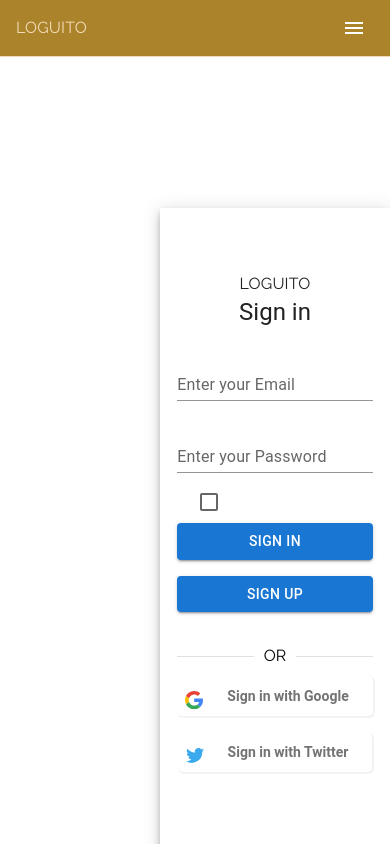
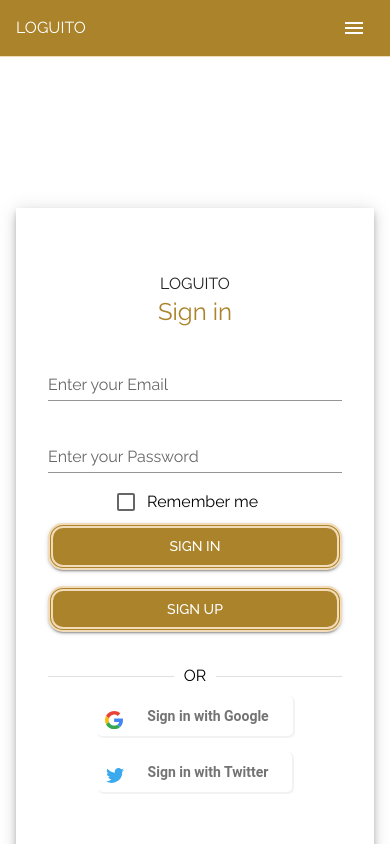
Before and after one commit to RodrigoRabellino/e-commerce-front, a React (Create React App) app: page /signin in a window 390 px wide. Shown: the top 844 px of the page. Built offline with nearby package versions, Linux system fonts and the light colour scheme; no server answers.

Commit message:
Estilos, alineación y responsiveness de Home, Login y Navbar

```diff
--- a/src/App.js
+++ b/src/App.js
@@ -17,8 +17,8 @@ const myTheme = createTheme({
       contrastText: "#F2DBB8",
     },
     background: {
-      default: "#f2dbb8",
-      paper: "#f2dbb8",
+      default: "#white",
+      paper: "#white",
     },
   },
   typography: {
--- a/src/components/Navbar/NavBar.css
+++ b/src/components/Navbar/NavBar.css
@@ -1,10 +1,10 @@
 .navLink {
   text-decoration: none;
-  color: #F2DBB8;
+  color: white;
 }
 
 .navLink:hover{
-  color: #8C5032;
+  color: white;
 }
 
 .cartCounter{
--- a/src/components/Navbar/Navbar.jsx
+++ b/src/components/Navbar/Navbar.jsx
@@ -40,6 +40,15 @@ function Navbar() {
     cartQty += item.qty;
   });
 
+  const navStyles = {
+    fontSize: "0.9rem",
+    fontWeight: "500",
+    borderBottom: `thick double ${theme.palette.primary.main}`,
+    ":hover": {
+      borderBottom: `thick double ${theme.palette.primary.light}`,
+    },
+  };
+
   return (
     <>
       <ElevationScroll>
@@ -75,17 +84,17 @@ function Navbar() {
                     justifyContent="space-between"
                     width="35%"
                   >
-                    <Typography variant="button">
+                    <Typography variant="button" sx={{ ...navStyles }}>
                       <Link to="/store" className="navLink">
                         All Products
                       </Link>
                     </Typography>
-                    <Typography variant="button">
+                    <Typography variant="button" sx={{ ...navStyles }}>
                       <Link to="/" className="navLink">
                         Contact Us
                       </Link>
                     </Typography>
-                    <Typography variant="button">
+                    <Typography variant="button" sx={{ ...navStyles }}>
                       <Link to="/aboutus" className="navLink">
                         About Us
                       </Link>
@@ -93,7 +102,7 @@ function Navbar() {
                   </Box>
                   <Box display="flex" justifyContent="space-between">
                     <Box>
-                      <Typography variant="button">
+                      <Typography variant="button" sx={{ ...navStyles }}>
                         <Link to="/signin" className="hover navLink">
                           Login
                         </Link>
--- a/src/components/homePage/HomePage.css
+++ b/src/components/homePage/HomePage.css
@@ -15,7 +15,7 @@
 
 .start-page .content-bg {
   position: relative;
-  width: 900px;
+  width: 100%;
   margin: 0 auto;
   height: 580px;
 }
@@ -125,7 +125,8 @@
 }
 
 .iconsvg {
-  width: 5rem;
+  width: 7rem;
+  padding:1rem;
   margin: 0;
 }
 
--- a/src/components/homePage/HomePage.jsx
+++ b/src/components/homePage/HomePage.jsx
@@ -17,6 +17,16 @@ import "./HomePage.css";
 
 const HomePage = () => {
   const [starredProducts, setStarredProducts] = useState([]);
+  const theme = useTheme();
+  const categoryBtnStyles = {
+    bgcolor: "primary.main",
+    border: `thick double ${theme.palette.primary.light}`,
+    borderRadius: "15px",
+    color: "white",
+    "&:hover": {
+      color: "primary",
+    },
+  };
 
   useEffect(() => {
     const getstarredProducts = async () => {
@@ -25,7 +35,6 @@ const HomePage = () => {
     };
     getstarredProducts();
   }, []);
-  const theme = useTheme();
 
   return (
     <>
@@ -41,7 +50,9 @@ const HomePage = () => {
               industry. Lorem Ipsum has been the industry's standard dummy
             </Typography>
             <Box sx={{ paddingTop: "2rem" }}>
-              <Button variant="contained">Contact Us</Button>
+              <Button variant="contained" sx={{ ...categoryBtnStyles }}>
+                Contact Us
+              </Button>
             </Box>
           </Box>
           <Box className="arrow-down"></Box>
@@ -101,7 +112,7 @@ const HomePage = () => {
 
           <Box>
             <Grid container paddingBottom={3}>
-              <Grid item xs className="iconsvg">
+              <Grid item xs={12} sm={4} className="iconsvg">
                 <svg
                   xmlns="http://www.w3.org/2000/svg"
                   version="1.1"
@@ -126,10 +137,19 @@ const HomePage = () => {
                   standard dummy
                 </Typography>
               </Grid>
-              <Divider orientation="vertical" flexItem>
+              {/* <Divider orientation="vertical" flexItem>
                 .
-              </Divider>
-              <Grid item xs className="iconsvg">
+              </Divider> */}
+              <Grid
+                item
+                xs={12}
+                sm={4}
+                className="iconsvg"
+                sx={{
+                  borderLeft: `1px solid ${theme.palette.primary.light}`,
+                  borderRight: `1px solid ${theme.palette.primary.light}`,
+                }}
+              >
                 <svg
                   xmlns="http://www.w3.org/2000/svg"
                   id="Layer_1"
@@ -149,10 +169,10 @@ const HomePage = () => {
                   standard dummy
                 </Typography>
               </Grid>
-              <Divider orientation="vertical" flexItem>
+              {/* <Divider orientation="vertical" flexItem>
                 .
-              </Divider>
-              <Grid item xs className="iconsvg">
+              </Divider> */}
+              <Grid item xs={12} sm={4} className="iconsvg">
                 <svg
                   xmlns="http://www.w3.org/2000/svg"
                   className="iconsvg"
--- a/src/components/homePage/MyCarousel.jsx
+++ b/src/components/homePage/MyCarousel.jsx
@@ -23,7 +23,11 @@ import { addItemToCart } from "../../Redux/cart/slice";
 
 function MyCarousel({ starredProducts }) {
   return (
-    <Carousel>
+    <Carousel
+      sx={{
+        borderRadius: "15px",
+      }}
+    >
       {starredProducts.map((item, i) => (
         <Item key={i} item={item} />
       ))}
@@ -74,7 +78,13 @@ function Item(props) {
           {props.item.description}
         </Typography>
       </CardContent>
-      <CardActions sx={{ backgroundColor: theme.palette.primary.main }}>
+      <CardActions
+        sx={{
+          backgroundColor: theme.palette.primary.main,
+          borderEndEndRadius: "15px",
+          borderEndStartRadius: "15px",
+        }}
+      >
         <Grid container>
           <Box flex={1}>
             {" "}
--- a/src/components/login/Login.css
+++ b/src/components/login/Login.css
@@ -1,4 +1,6 @@
-
+/* body{
+  background-color: white!important;
+} */
 .background-guitar{
   opacity: 0.9;
 
--- a/src/components/login/SignIn.jsx
+++ b/src/components/login/SignIn.jsx
@@ -10,41 +10,47 @@ import {
   Paper,
   Box,
   Grid,
+  Container,
 } from "@mui/material";
 import { NavLink } from "react-router-dom";
-
 import Typography from "@mui/material/Typography";
-import { createTheme, ThemeProvider } from "@mui/material/styles";
-
-const theme = createTheme();
+import { useTheme } from "@emotion/react";
 
 export default function SignIn() {
+  const theme = useTheme();
+  const categoryBtnStyles = {
+    bgcolor: "primary.main",
+    border: `thick double ${theme.palette.primary.light}`,
+    borderRadius: "15px",
+    color: "white",
+    "&:hover": {
+      color: "primary",
+    },
+  };
   return (
     <>
-      <ThemeProvider theme={theme}>
+      <Container justifyContent="center">
         <Grid
           container
           component="main"
           className="borderform"
           sx={{
             height: "100vh",
-            paddingLeft: "10rem",
+            width: "100%",
             marginTop: "13rem",
             marginBottom: "4rem",
           }}
         >
           <CssBaseline />
-          <Box></Box>
           <Grid
             className="background-guitar"
             item
             xs={false}
-            sm={8}
-            md={6}
+            sm={6}
+            md={7}
             sx={{
               backgroundImage:
                 "url(https://img.wallpapersafari.com/tablet/2560/1700/29/66/N7iGLn.jpg)",
-
               backgroundRepeat: "no-repeat",
               backgroundColor: (t) =>
                 t.palette.mode === "light"
@@ -58,7 +64,7 @@ export default function SignIn() {
           <Grid
             item
             xs={12}
-            sm={12}
+            sm={6}
             md={5}
             className="gradientbg"
             component={Paper}
@@ -76,7 +82,11 @@ export default function SignIn() {
             >
               <Box>LOGUITO</Box>
 
-              <Typography component="h1" variant="h5">
+              <Typography
+                component="h1"
+                variant="h5"
+                color={theme.palette.primary.main}
+              >
                 Sign in
               </Typography>
               <Divider></Divider>
@@ -98,16 +108,25 @@ export default function SignIn() {
                   variant="standard"
                 />
                 <FormControlLabel
-                  control={<Checkbox value="remember" color="primary" />}
+                  sx={{ color: "black" }}
+                  control={<Checkbox value="remember" color="secondary" />}
                   label="Remember me"
                 />
                 <Box className="butonsingin">
-                  <Button fullWidth variant="contained">
+                  <Button
+                    fullWidth
+                    variant="contained"
+                    sx={{ ...categoryBtnStyles }}
+                  >
                     Sign In
                   </Button>
                 </Box>
-                <NavLink to="/signup">
-                  <Button fullWidth variant="contained">
+                <NavLink to="/signup" style={{ textDecoration: "none" }}>
+                  <Button
+                    fullWidth
+                    variant="contained"
+                    sx={{ ...categoryBtnStyles }}
+                  >
                     Sign Up
                   </Button>
                 </NavLink>
@@ -184,7 +203,7 @@ export default function SignIn() {
             </Box>
           </Grid>
         </Grid>
-      </ThemeProvider>
+      </Container>
     </>
   );
 }
--- a/src/components/login/SignUp.jsx
+++ b/src/components/login/SignUp.jsx
@@ -11,21 +11,30 @@ import {
 } from "@mui/material";
 
 import Typography from "@mui/material/Typography";
-import { createTheme, ThemeProvider } from "@mui/material/styles";
-
-const theme = createTheme();
+import { Container } from "@mui/system";
+import { useTheme } from "@emotion/react";
 
 export default function Login() {
+  const theme = useTheme();
+  const categoryBtnStyles = {
+    bgcolor: "primary.main",
+    border: `thick double ${theme.palette.primary.light}`,
+    borderRadius: "15px",
+    color: "white",
+    "&:hover": {
+      color: "primary",
+    },
+  };
   return (
     <>
-      <ThemeProvider theme={theme}>
+      <Container>
         <Grid
           container
           component="main"
           className="borderform"
           sx={{
             height: "100vh",
-            paddingLeft: "10rem",
+
             marginTop: "13rem",
             marginBottom: "4rem",
           }}
@@ -36,7 +45,7 @@ export default function Login() {
           <Grid
             item
             xs={12}
-            sm={12}
+            sm={6}
             md={5}
             className="gradientbg"
             component={Paper}
@@ -92,7 +101,11 @@ export default function Login() {
                   variant="standard"
                 />
 
-                <Button fullWidth variant="contained">
+                <Button
+                  fullWidth
+                  variant="contained"
+                  sx={{ ...categoryBtnStyles, mt: "2rem" }}
+                >
                   Sign Up
                 </Button>
 
@@ -171,8 +184,8 @@ export default function Login() {
             className="background-guitar"
             item
             xs={false}
-            sm={8}
-            md={6}
+            sm={6}
+            md={7}
             sx={{
               backgroundImage:
                 "url(https://wallpaperboat.com/wp-content/uploads/2019/04/electric-guitar-003.jpg)",
@@ -187,7 +200,7 @@ export default function Login() {
             }}
           />
         </Grid>
-      </ThemeProvider>
+      </Container>
     </>
   );
 }
```
